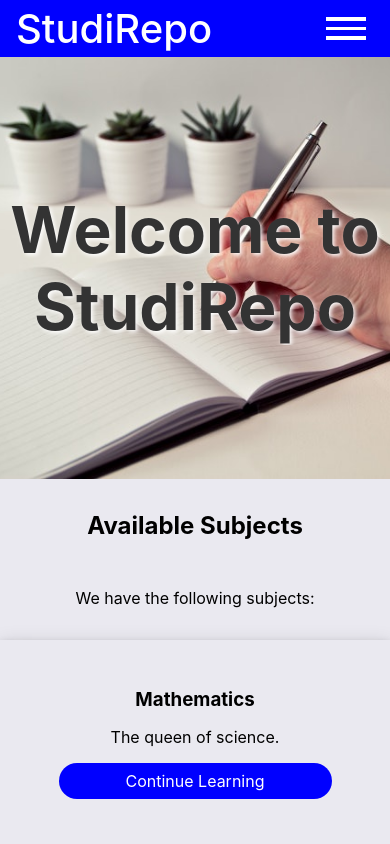
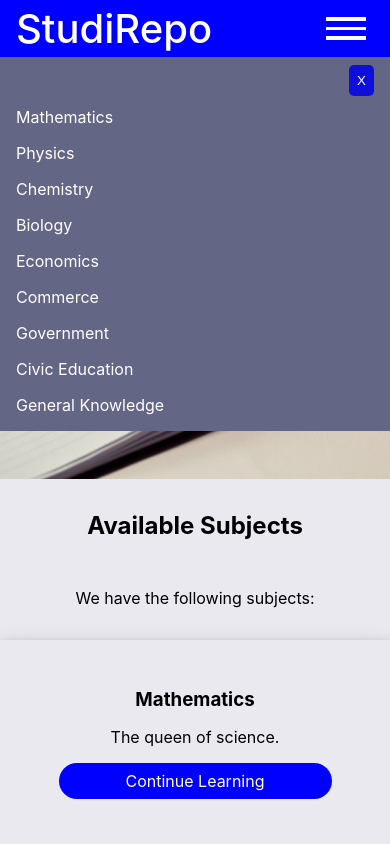
Before and after one commit to cheks123/edbile, a React (Create React App) app: page / in a window 390 px wide. Shown: the top 844 px of the page. Built offline with nearby package versions, Linux system fonts and the light colour scheme.

Commit message:
Added subject drop down list.

```diff
--- a/src/App.css
+++ b/src/App.css
@@ -34,7 +34,6 @@
     color: white;
     font-weight:500;
     text-decoration: none;
-    /*display: flex;*/
     align-items: center;
     padding: .25rem 0.5rem;
 }
@@ -71,8 +70,39 @@
 }
 .subject-list-drop-down{
     position:absolute;
+    right:0;
     z-index: 20;
+    background-color:rgb(100, 102, 134);
+    width: 15rem;
+    padding:0.5rem 0;
+}
 
+.subject-list-drop-down button{
+    color:#fff;
+    background-color: rgb(15, 15, 219);
+    border:none;
+    padding:0.5rem;
+    border-radius: 5px;
+    display:block;
+    position:absolute;
+    right:0;
+    margin-right: 1rem;
+    cursor: pointer;
+}
+
+.subject-list-drop-down ul{
+    margin-top:2.1em;
+}
+
+.subject-list-drop-down a{
+    color:#fff;
+    display:block;
+    width:100%;
+    padding: 0.5rem 1rem;
+}
+
+.subject-list-drop-down a:hover{
+    background-color: blue;
 }
 
 .banner{
@@ -180,7 +210,7 @@
 }
 
 footer{
-    background-color: #000000;
+    background-color: rgb(100, 102, 134);
     color:white;
 }
 
@@ -225,7 +255,7 @@
 
     ul.mobile-nav-list{
         display:block;
-        background-color: #000;
+        background-color: rgb(100, 102, 134);
         color:#fff;
         font-size:1.6rem;
         position:absolute;
@@ -242,19 +272,33 @@
         max-height: 100%;
     }
 
+    ul.mobile-nav-list{
+        margin-left:0;
+    }
+
     ul.mobile-nav-list li{
         display: block;
         width:100%;
         color:#fff;
-        margin: 0.2rem 0.1rem;
+        margin: 0.2rem 0rem;
         padding-left: 0.3rem;
 
     }
 
-    ul.mobile-nav-list li a{
+    ul.mobile-nav-list li a, .subject-drop-down{
         color:white;
+        font-weight: 200;
+        font-size: 1.2rem;
+        display:block;
+        width:100%;
+        padding-left: 1rem;
 
     }
+
+    .subject-list-drop-down{
+        width: 100%;
+    }
+
 
     .row{
         padding: 0 0.5rem;
--- a/src/App.js
+++ b/src/App.js
@@ -23,12 +23,12 @@
 import Commerce from "./pages/commerce/Commerce";
 import CommerceIntro from "./pages/commerce/commerce-intro";
 import Economics from "./pages/economics/Economics";
-import EnglishLanguage from "./pages/englishLanguage/EnglishLanguage";
 import CivicEducation from "./pages/civicEducation/CivicEducation";
 import CivicEducationIntro from "./pages/civicEducation/civic-education-intro";
 import GovernmentIntro from "./pages/government/government-intro";
 import EconomicsIntro from "./pages/economics/economics-intro";
 import BiologyIntro from "./pages/biology/biology-intro";
+import GeneralKnowledge from "./pages/general-knowledge/general-knowledge";
 
 
 
@@ -38,7 +38,7 @@
 
 
 
-function App() {
+export default function App() {
 
   return (
     <>
@@ -73,7 +73,7 @@
         <Route path="/economics" element={<Economics/>} >
         <Route path="/economics/" element={<EconomicsIntro/>} />
         </Route>
-        <Route path="/englishlanguage" element={<EnglishLanguage/>} />
+        <Route path="/generalknowledge" element={<GeneralKnowledge/>} />
         <Route path="/civiceducation" element={<CivicEducation/>} >
           <Route path="/civiceducation/" element={<CivicEducationIntro />} />
 
@@ -85,5 +85,3 @@
     </>
   );
 }
-
-export default App;
--- a/src/Nav.js
+++ b/src/Nav.js
@@ -7,8 +7,9 @@
 
   const menuToggle = () => setShowNav(prev => !showNav);
 
-  const toggleSubjectDropDown = () => {setShowSubjectList(prev => !showSubjectList);
-  console.log("showSubjectList: ", showSubjectList)}
+  const toggleSubjectDropDown = () => {
+    setShowSubjectList(prev => !showSubjectList);
+    console.log("showSubjectList: ", showSubjectList)}
     return (
       <>
       <nav className="navbar">
@@ -35,16 +36,18 @@
           <li><span className="subject-drop-down" onClick={toggleSubjectDropDown}>Subjects</span></li>
         </ul>
     </nav>
-    <div className="subject-list-drop-down" style={{maxHeight:showSubjectList?"auto":"0%"}}>
+    <div className="subject-list-drop-down" style={{ display:showSubjectList?"none":"block" }}>
+      <button onClick={toggleSubjectDropDown}>X</button>
       <ul>
-        <li>Mathematics</li>
-        <li>English Language</li>
-        <li>Physics</li>
-        <li>Chemistry</li>
-        <li>Biology</li>
-        <li>Government</li>
-        <li>Economics</li>
-        <li>Commerce</li>
+        <li><Link to="/mathematics/" onClick={toggleSubjectDropDown}>Mathematics</Link></li>
+        <li><Link to="/physics/" onClick={toggleSubjectDropDown}>Physics</Link></li>
+        <li><Link to="/chemistry/" onClick={toggleSubjectDropDown}>Chemistry</Link></li>
+        <li><Link to="/biology/" onClick={toggleSubjectDropDown}>Biology</Link></li>
+        <li><Link to="/economics/" onClick={toggleSubjectDropDown}>Economics</Link></li>
+        <li><Link to="/commerce/" onClick={toggleSubjectDropDown}>Commerce</Link></li>
+        <li><Link to="/government/" onClick={toggleSubjectDropDown}>Government</Link></li>
+        <li><Link to="/civiceducation/" onClick={toggleSubjectDropDown}>Civic Education</Link></li>
+        <li><Link to="/generalknowledge/" onClick={toggleSubjectDropDown}>General Knowledge</Link></li>
       </ul>
     </div>
     </>
--- a/src/pages/data.js
+++ b/src/pages/data.js
@@ -2,10 +2,6 @@
     {
         "subject": "Mathematics",
         "description": "The queen of science."
-    },
-    {
-        "subject": "English Language",
-        "description": "The language spoken by around 1.5 billion people."
     },
     {
         "subject": "Physics",
@@ -34,5 +30,9 @@
     {
         "subject": "Civic Education",
         "description": "The subject that teaches us to behave well in the society."
+    },
+    {
+        "subject": "General Knowledge",
+        "description": "Know something about everything."
     }
 ]
--- /dev/null
+++ b/src/pages/general-knowledge/general-knowledge.js
@@ -0,0 +1,7 @@
+export default function GeneralKnowledge() {
+    return (
+      <div className="row banner">
+            <h1>General Knowledge</h1>
+      </div>
+    );
+  }
--- a/src/pages/mathematics/mathematics.js
+++ b/src/pages/mathematics/mathematics.js
@@ -1,7 +1,6 @@
 import "../subject.css";
 import { Outlet, Link } from "react-router-dom";
 import { useState } from "react";
-
 
 
 export default function Mathematics() {
```
